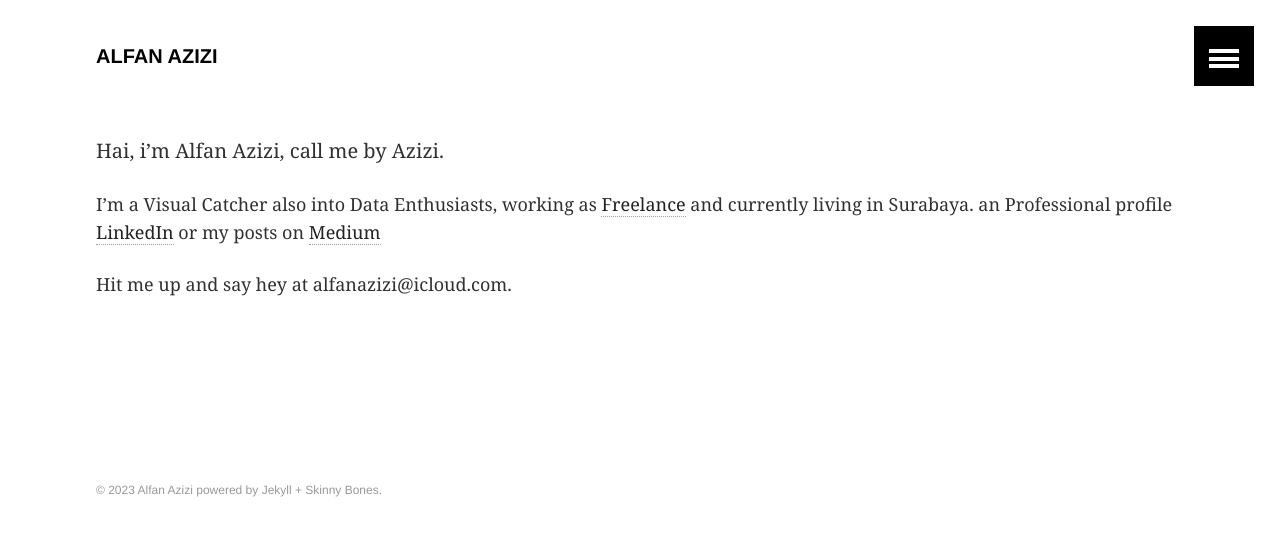
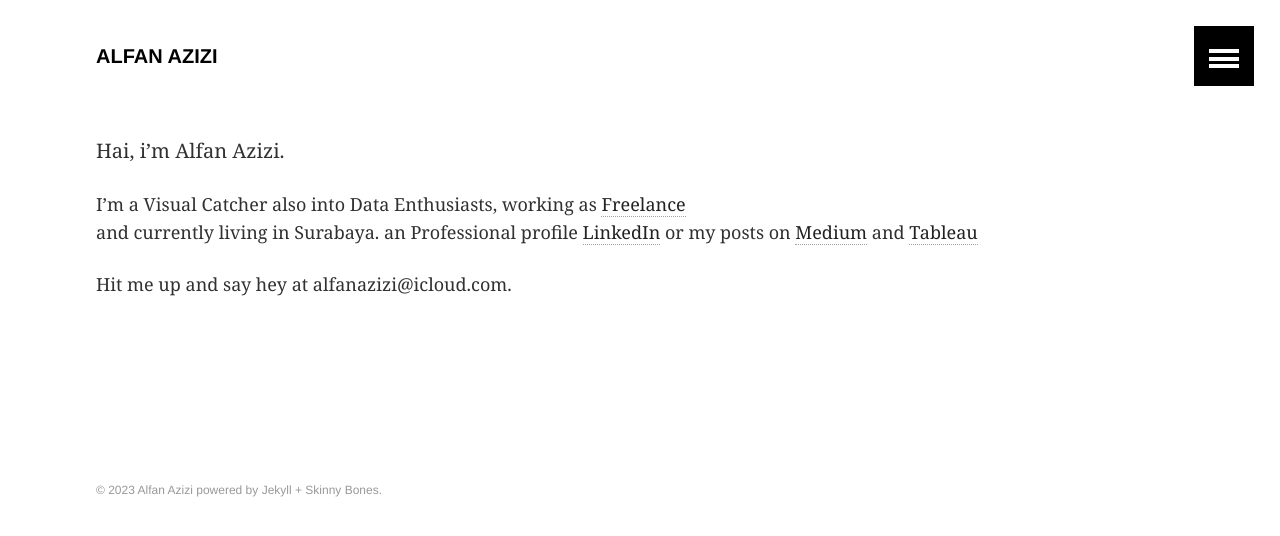
Before and after one commit to alfanazizi/alfanazizi.github.io, a Jekyll site: the page built from index.md, in a window 1280 px wide. Shown: the top 536 px of the page. Built offline with Jekyll 4.4.1, drawn with Linux system fonts in a browser that asks for light colours.

Commit message:
Update index.md
adding tableau link

```diff
--- a/index.md
+++ b/index.md
@@ -4,10 +4,10 @@ permalink: /
 title: ""
 ---
 
-Hai, i'm Alfan Azizi, call me by Azizi.
+Hai, i'm Alfan Azizi.
 
-I'm a Visual Catcher also into Data Enthusiasts, working as [Freelance](https://www.behance.net/alfanazizi)
+I'm a Visual Catcher also into Data Enthusiasts, working as [Freelance](https://www.behance.net/alfanazizi) <br>
 and currently living in Surabaya. an Professional profile [LinkedIn](https://www.linkedin.com/in/alfan-azizi-b05488167/)
-or my posts on [Medium](https://medium.com/@alfanalzizi)
+or my posts on [Medium](https://medium.com/@alfanalzizi) and [Tableau](https://public.tableau.com/app/profile/alfan.azizi)
 
 Hit me up and say hey at alfanazizi@icloud.com.
```
